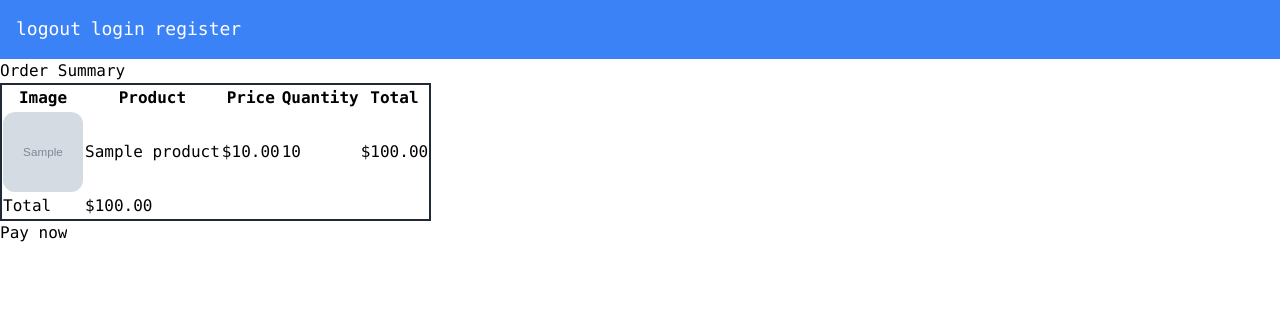
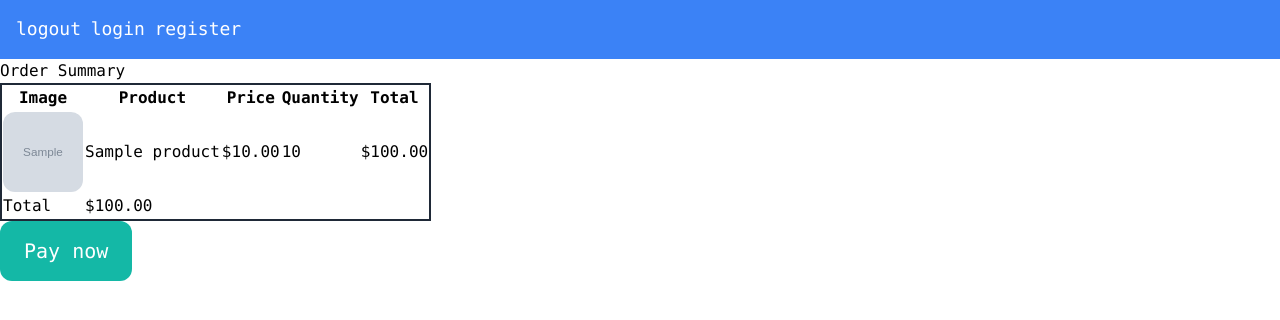
Before and after one commit to zablon-oigo/art, a Django app: template templates/payment/process.html in a window 1280 px wide. Shown: the part 141-461 px from the top of the page. Run offline with Django 4.2, Linux system fonts and the light colour scheme; the template is opened without the code that fills it: values that come from a table or form of the project are taken from there, others are empty; tables that the repository leaves empty hold one stand-in row (values such as "Sample post"); grey boxes marked "Sample" are stand-in pictures; style sheets or scripts are compiled from the project's sources; parts of the project's set-up code (start-up, migrations or seed data) failed here and were passed over; some libraries are stand-ins or nearby versions.

Commit message:
styling payment button

```diff
--- a/templates/payment/process.html
+++ b/templates/payment/process.html
@@ -46,7 +46,7 @@ Pay your order
 </table>
 
 <form action="{% url 'payment:process' %}" method="post">
-    <input type="submit" value="Pay now" class="">
+    <input type="submit" value="Pay now" class="bg-teal-500 px-6 py-4 rounded-xl text-white text-xl cursor-pointer">
     {% csrf_token %}
 </form>
 
```
